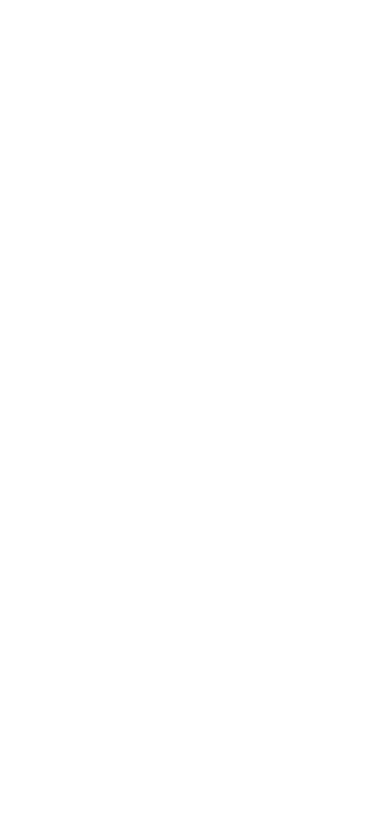
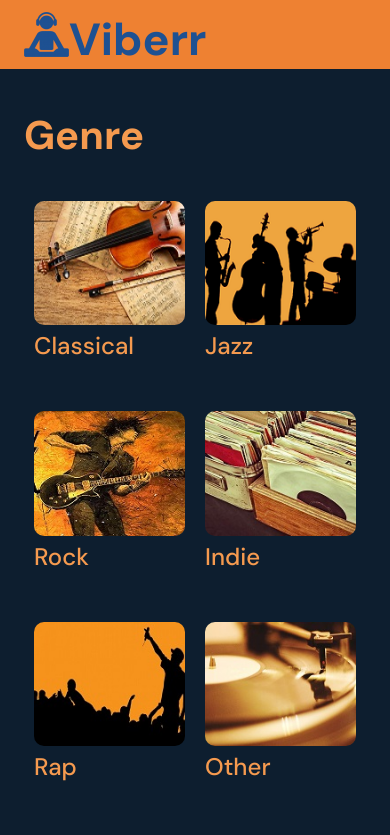
Before and after one commit to MohamadAlsyouf/viberr, a website: page index.html in a window 390 px wide. Drawn offline with Linux system fonts and the light colour scheme.

Commit message:
Create and style HTML elements to match mobile & desktop homepage wireframes

```diff
--- a/css/layout.css
+++ b/css/layout.css
@@ -0,0 +1,50 @@
+.hidden {
+  /* display: none !important; */
+  visibility: hidden;
+}
+
+.view {
+  /* display: contents; */
+  visibility: visible;
+}
+
+.container {
+  max-width: 575px;
+  margin: 0 auto;
+  padding: 0 1.5rem;
+}
+
+.row {
+  display: flex;
+  flex-wrap: wrap;
+}
+
+.column-full,
+.column-third {
+  width: 100%;
+}
+
+.column-half {
+  width: 50%;
+}
+
+.align-items-center {
+  align-items: center;
+}
+
+@media screen and (min-width: 768px) {
+  .container {
+    max-width: 900px;
+  }
+
+  /* .column-full,
+  .column-third,
+  .column-half {
+    padding: 0 0.75rem;
+  } */
+
+  .column-third,
+  .column-half {
+    width: calc(100% / 3);
+  }
+}
--- a/css/styles.css
+++ b/css/styles.css
@@ -0,0 +1,38 @@
+body {
+  background-color: #0d1e2f;
+  font-family: "DM Sans", sans-serif;
+}
+
+.dark-orange {
+  background-color: #ee8132;
+}
+
+.header-name {
+  margin: 0;
+  padding-top: 10px;
+  color: #1e5192;
+  font-size: 45px;
+}
+
+.page-title {
+  color: #f59a4f;
+  font-size: 40px;
+}
+
+.image-padding {
+  padding-left: 10px;
+  padding-right: 10px;
+  margin-bottom: 50px;
+}
+
+.img-border-radius {
+  border-radius: 10px;
+}
+
+.genre-link {
+  font-size: 24px;
+  font-weight: 500;
+  text-decoration: none;
+  color: #f59a4f;
+  font-family: "DM Sans", sans-serif;
+}
--- a/index.html
+++ b/index.html
@@ -8,13 +8,65 @@
   <link rel="stylesheet" href="css/reset.css">
   <link rel="stylesheet" href="css/layout.css">
   <link rel="stylesheet" href="css/styles.css">
+  <link href="https://fonts.googleapis.com/css2?family=DM+Sans:wght@400;500;700&display=swap" rel="stylesheet">
 </head>
 <body>
-  <header>
+  <header class="dark-orange">
+    <div class="container">
+      <div class="row">
+        <div class="column-full">
+          <div class="row align-items-center">
+            <img src="images/viberr-logo.png" alt="viberr-logo">
+            <h2 class="header-name">Viberr</h2>
+          </div>
+        </div>
+      </div>
+    </div>
   </header>
   <main>
+
+    <div class="container">
+      <div class="row">
+        <div class="column-full">
+          <h3 class="page-title">Genre</h3>
+        </div>
+      </div>
+      <div class="row">
+        <div class="column-half image-padding">
+          <a href="#"><img class="column-full img-border-radius" src="images/classic-genre.jpeg" alt="classical-music"></a>
+          <a class="column-half genre-link" href="#">Classical</a>
+        </div>
+        <div class="column-half image-padding">
+          <a href="#"><img class="column-full img-border-radius" src="images/jazz-genre.png" alt="jazz-music"></a>
+          <a class="column-full genre-link" href="#">Jazz</a>
+        </div>
+        <div class="column-half image-padding">
+          <a href="#"><img class="column-full img-border-radius" src="images/rock-genre.jpg" alt="rock-music"></a>
+          <a class="column-full genre-link" href="#">Rock</a>
+        </div>
+        <div class="column-half image-padding">
+          <a href="#"><img class="column-full img-border-radius" src="images/indie-genre.jpg" alt="indie-music"></a>
+          <a class="column-full genre-link" href="#">Indie</a>
+        </div>
+        <div class="column-half image-padding">
+          <a href="#"><img class="column-full img-border-radius" src="images/rap-genre.jpg" alt="rap-music"></a>
+          <a class="column-full genre-link" href="#">Rap</a>
+        </div>
+        <div class="column-half image-padding">
+          <a href="#"><img class="column-full img-border-radius" src="images/other-genre.jpg" alt="other-music"></a>
+          <a class="column-full genre-link" href="#">Other</a>
+        </div>
+      </div>
+    </div>
+
   </main>
   <script src="js/data.js"></script>
   <script src="js/main.js"></script>
 </body>
 </html>
+
+
+<!-- <div class="row">
+  <img class="image-left column-half" src="images/classic-genre.jpeg" alt="classical-music">
+  <img class="image-right column-half" src="images/jazz-genre.png" alt="jazz-music">
+</div> -->
```
Also changed, not shown: images/classic-genre.jpeg (added), images/indie-genre.jpg (added), images/jazz-genre.png (added), images/other-genre.jpg (added), images/rap-genre.jpg (added), images/rock-genre.jpg (added), images/viberr-logo.png (added).
